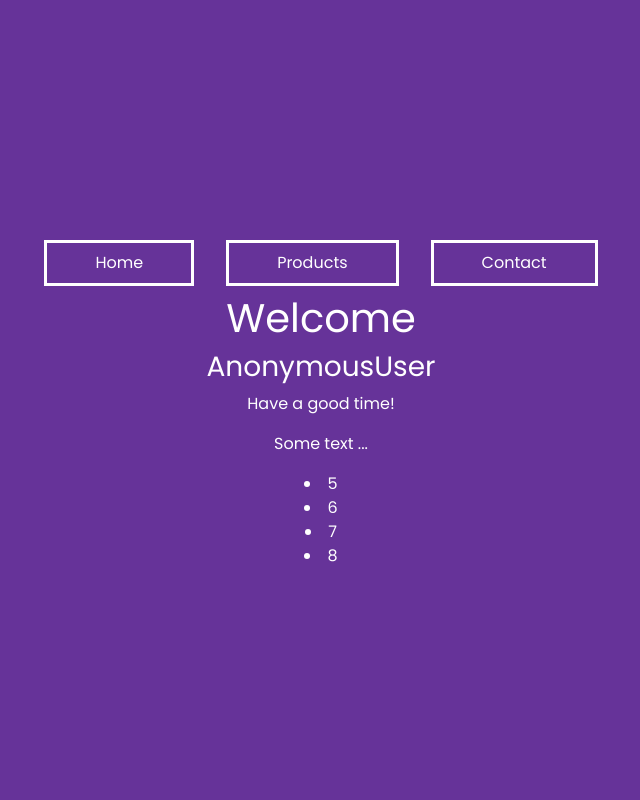
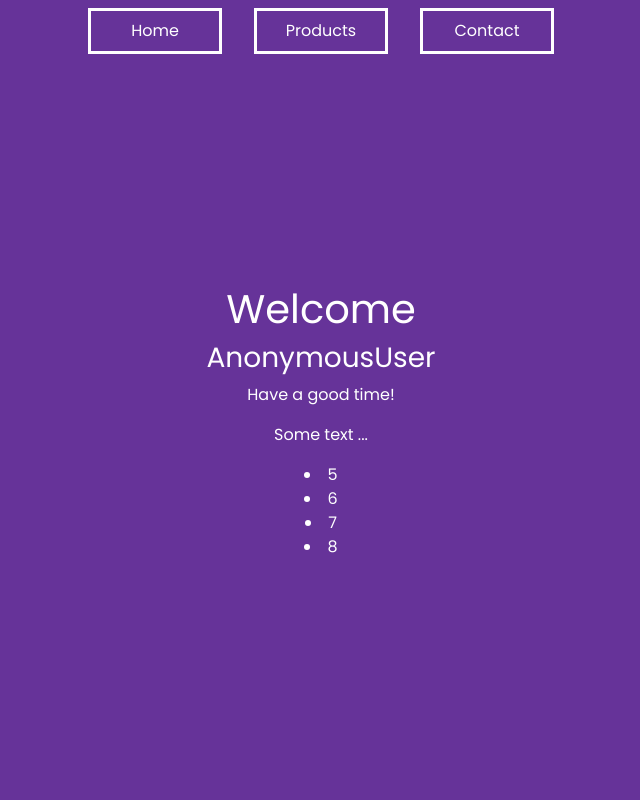
Before and after one commit to H3AR7B3A7/DjangoCourse, a Django app: page / in a window 1280 px wide. Shown: the whole page, without its empty margins (319-959 px from the left). Run offline with Django 3.2, Linux system fonts and the light colour scheme.

Commit message:
:lipstick: Minor styling fix

```diff
--- a/templates/base.html
+++ b/templates/base.html
@@ -14,7 +14,9 @@
 
     {% include 'navbar.html' %}
 
-    {% block content %}{% endblock %}
+    <div id="content">
+        {% block content %}{% endblock %}
+    </div>
 
     <script src="https://code.jquery.com/jquery-3.5.1.slim.min.js" integrity="sha384-DfXdz2htPH0lsSSs5nCTpuj/zy4C+OGpamoFVy38MVBnE+IbbVYUew+OrCXaRkfj" crossorigin="anonymous"></script>
     <script src="https://cdn.jsdelivr.net/npm/bootstrap@4.5.3/dist/js/bootstrap.bundle.min.js" integrity="sha384-ho+j7jyWK8fNQe+A12Hb8AhRq26LrZ/JpcUGGOn+Y7RsweNrtN/tE3MoK7ZeZDyx" crossorigin="anonymous"></script>
--- a/templates/static/css/style.css
+++ b/templates/static/css/style.css
@@ -1,20 +1,25 @@
 @import url("http://fonts.googleapis.com/css2?family=Poppins:wght@200;400;600&display=swap");
 
-body {
+* {
+    font-family: "Poppins", sans-serif;
+    margin: 0;
+    background-color: rebeccapurple;
+    color: white;
+}
+
+body #content {
     display: flex;
     align-items: center;
     justify-content: center;
-    font-family: "Poppins", sans-serif;
-    margin: 0;
-    min-height: 100vh;
+    min-height: 90vh;
     flex-direction: column;
-    background-color: rebeccapurple;
-    color: white;
 }
 
 
 /* NAVBAR */
 .navbar-nav {
+    width: 100%;
+    justify-content: center;
     flex-direction: row;
 }
 
@@ -23,8 +28,6 @@ body {
 }
 
 .navbar-nav li {
-    padding-left: 3rem;
-    padding-right: 3rem;
     margin-left: 1rem;
     margin-right: 1rem;
     border: 3px solid white;
@@ -32,6 +35,8 @@ body {
 }
 
 .navbar-nav li a {
+    text-align: center;
+    width: 8rem;
     color: white;
     text-decoration: none;
 }
```
